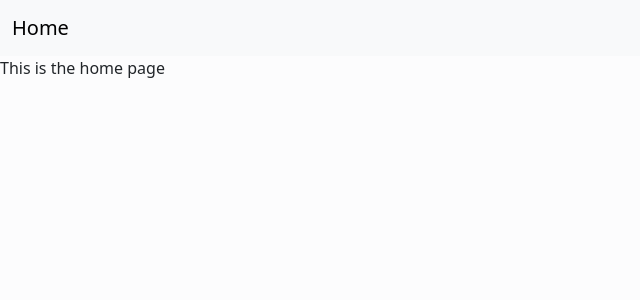
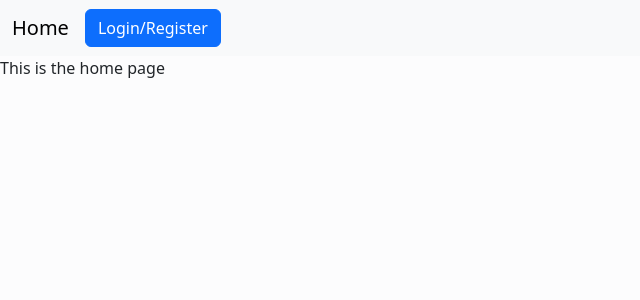
Before and after one commit to levimoore1992/NewsApp, a Django app: page / in a window 1280 px wide. Shown: the top 300 px of the page, without its empty margins (0-640 px from the left). Run offline with Django 4.2, Linux system fonts and the light colour scheme; data that the repository does not hold is empty.

Commit message:
DS-16: Add Customer Login and Register Fields

```diff
--- a/DjangoTemplate/urls.py
+++ b/DjangoTemplate/urls.py
@@ -22,6 +22,7 @@ from django.urls import path, include
 urlpatterns = [
     path('admin/', admin.site.urls),
     path("", include("news.urls")),
+    path("", include("user.urls")),
 ] + static(settings.MEDIA_URL, document_root=settings.MEDIA_ROOT)
 
 if settings.DEBUG:
--- a/news/templates/base.html
+++ b/news/templates/base.html
@@ -16,16 +16,78 @@
           <span class="navbar-toggler-icon"></span>
         </button>
         <div class="collapse navbar-collapse" id="navbarNavAltMarkup">
-          <div class="navbar-nav">
+          <div class="navbar-nav mr-auto">
             {% for category in categories %}
                 <a class="nav-link active" aria-current="page" href="{% url 'category' id=category.id %}">{{ category.name }}</a>
             {% endfor %}
+          </div>
+          <div class="navbar-nav">
+            {% if user.is_authenticated %}
+              <span class="navbar-text">{{ user.username }}</span>
+                <a class="nav-link" href="{% url 'logout' %}?next={{ request.path }}">Logout</a>
+            {% else %}
+              <button class="btn btn-primary" data-bs-toggle="modal" data-bs-target="#registerModal">Login/Register</button>
+            {% endif %}
           </div>
         </div>
       </div>
     </nav>
 
 
+    <div class="modal fade" id="registerModal" tabindex="-1" aria-labelledby="registerModalLabel" aria-hidden="true">
+      <div class="modal-dialog">
+        <div class="modal-content">
+          <div class="modal-header">
+            <h5 class="modal-title" id="registerModalLabel">Register</h5>
+            <button type="button" class="btn-close" data-bs-dismiss="modal" aria-label="Close"></button>
+          </div>
+          <div class="modal-body">
+              <div id="registerForm">
+          <h5 class="modal-title">Register</h5>
+          <form method="POST" action="{% url 'register' %}?next={{ request.path }}">
+            {% csrf_token %}
+            {{ register_form.as_p }}
+            <button type="submit" class="btn btn-primary">Register</button>
+          </form>
+          <p class="text-center">
+            Already registered? <a href="#" id="showLoginForm">Click here to login</a>
+          </p>
+        </div>
+
+              <div id="loginForm" style="display: none;">
+                  <h5 class="modal-title">Login</h5>
+                  <form method="POST" action="{% url 'login' %}?next={{ request.path }}">
+                    {% csrf_token %}
+                    {{ login_form.as_p }}
+                    <button type="submit" class="btn btn-primary">Login</button>
+                  </form>
+                  <p class="text-center">
+                    Not registered yet? <a href="#" id="showRegisterForm">Click here to register</a>
+                  </p>
+                </div>
+
+          </div>
+        </div>
+      </div>
+    </div>
+
+
     {% block content %}{% endblock %}
 </body>
+
+{% block javascript %}
+    <script>
+    document.getElementById('showLoginForm').addEventListener('click', function(e) {
+      e.preventDefault();
+      document.getElementById('registerForm').style.display = 'none';
+      document.getElementById('loginForm').style.display = 'block';
+    });
+
+    document.getElementById('showRegisterForm').addEventListener('click', function(e) {
+      e.preventDefault();
+      document.getElementById('loginForm').style.display = 'none';
+      document.getElementById('registerForm').style.display = 'block';
+    });
+    </script>
+{% endblock %}
 </html>
--- a/news/views.py
+++ b/news/views.py
@@ -1,12 +1,16 @@
+from django.contrib.auth.forms import AuthenticationForm
 from django.views.generic import TemplateView
 
 from news.models import Category, Article
+from user.forms import UserCreationForm
 
 
 # Create your views here.
 class BaseView(TemplateView):
     def get_context_data(self, **kwargs):
         context = super().get_context_data(**kwargs)
+        context['register_form'] = UserCreationForm()  # Adding here because the form should be on all pages
+        context['login_form'] = AuthenticationForm()  # Adding here because the form should be on all pages
         context['categories'] = Category.objects.all()
         return context
 
--- /dev/null
+++ b/user/urls.py
@@ -0,0 +1,8 @@
+from django.urls import path
+from .views import RegisterView, CustomLoginView, CustomLogoutView
+
+urlpatterns = [
+    path('register/', RegisterView.as_view(), name='register'),
+    path('login/', CustomLoginView.as_view(), name='login'),
+    path('logout/', CustomLogoutView.as_view(), name='logout'),
+]
```
Also changed, not shown: user/views.py (+30 -2 lines).
